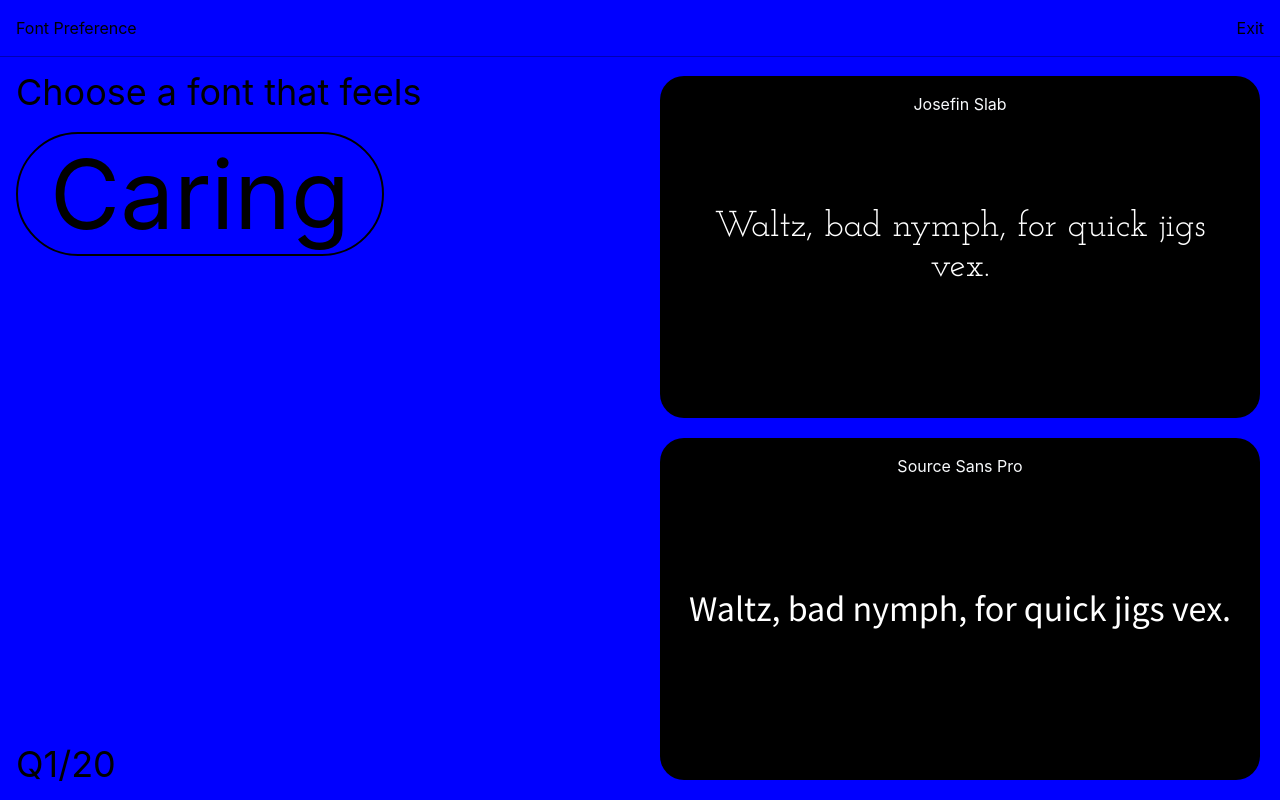
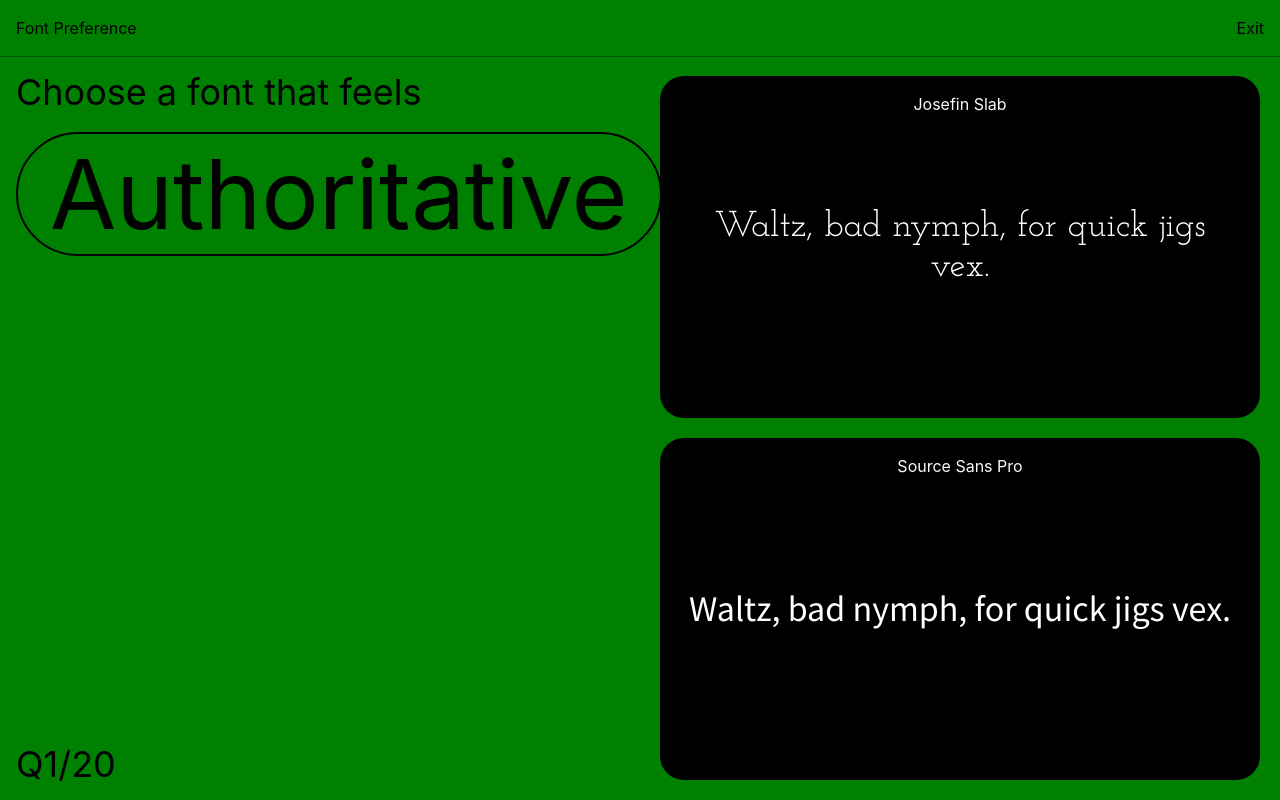
Before and after one commit to Computational-Creativity-Lab/Crowdsourcing-Font-Preferences, a Next.js app: page /survey in a window 1280 px wide. Built offline with nearby package versions, Linux system fonts and the light colour scheme; no server answers; a web font is replaced by a local one.

Commit message:
Debug index issue

```diff
--- a/src/pages/survey.js
+++ b/src/pages/survey.js
@@ -19,13 +19,13 @@ let restoreFonts = false;
 
 export default function Home() {
   // count questions
-  const [qCount, setQCount] = useState(0);
+  const [qIdx, seQIdx] = useState(0);
   const [adj, setAdj] = useState(keywords[0]);
 
   // change keyword every 4 words
   useEffect(() => {
-    setAdj(keywords[Math.floor(qCount / 4) + 1]);
-  }, [qCount]);
+    setAdj(keywords[Math.floor(qIdx / 4)]);
+  }, [qIdx]);
 
   useEffect(() => {
     getLocationData();
@@ -66,21 +66,22 @@ export default function Home() {
   }
 
   async function handleClick(payload) {
-    if ((qCount + 1) % 4 == 0 && qCount !== 0) {
+    if ((qIdx + 1) % 4 == 0 && qIdx !== 0) {
       await addPreferenceHandler(payload);
     }
 
-    //go to data page
-    if (qCount + 1 > NUM_QUESTIONS) {
+    // go to data page
+    if (qIdx + 1 > NUM_QUESTIONS) {
       Router.push("datavis");
+      return;
     }
 
     //add all fonts back in once keyword is done
-    if ((qCount + 1) % 4 == 0 && qCount !== 0) {
+    if ((qIdx + 1) % 4 == 0 && qIdx !== 0) {
       restoreFonts = true;
     }
 
-    setQCount(qCount + 1);
+    seQIdx(qIdx + 1);
   }
 
   return (
@@ -89,10 +90,10 @@ export default function Home() {
       <GlobalContainer>
         <Navbar rightLink="Exit" isBlack={true} />
         <Container>
-          <FontsPromptLeftCol qCount={qCount} keyword={adj} />
+          <FontsPromptLeftCol qCount={qIdx} keyword={adj} />
           <FontsPromptRightCol
             onclickHandler={handleClick}
-            qCount={qCount}
+            qCount={qIdx}
             keyword={adj}
           />
         </Container>
```
